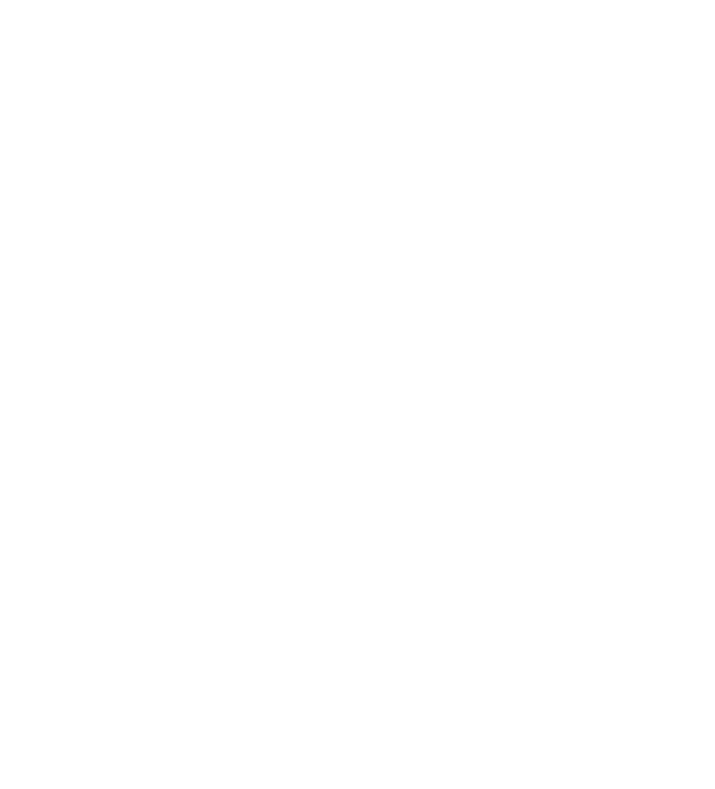
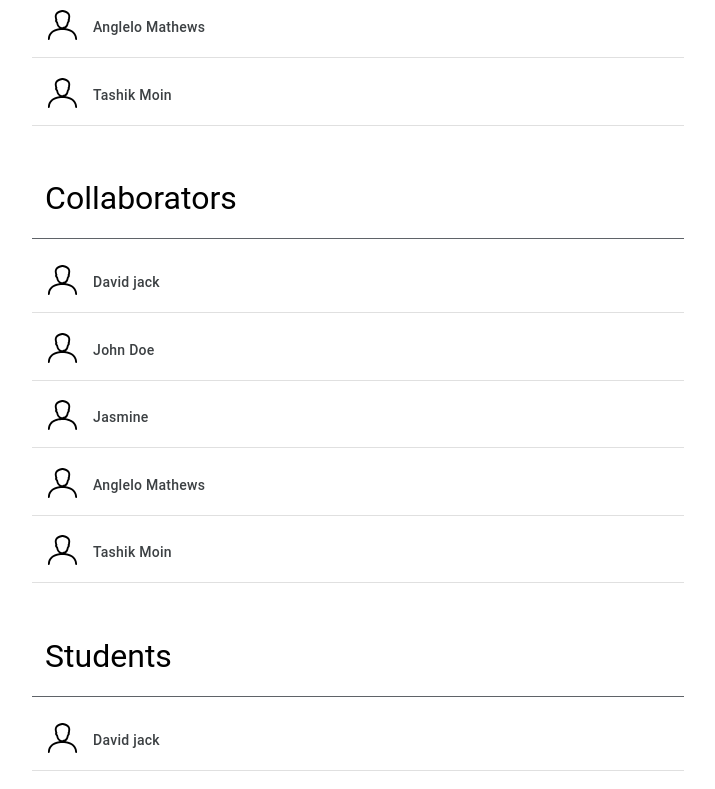
Before and after one commit to Rubix982/CodeClassy, a Next.js app in the folder frontend/: page / in a window 1280 px wide. Shown: the part 340-1129 px from the top of the page, without its empty margins (277-992 px from the left). Before the commit the page ends 808 px from the top, so only its background shows below. Built offline with nearby package versions, Linux system fonts and the light colour scheme.

Commit message:
added member with data mapping

```diff
--- a/frontend/src/components/MembersView/MembersView.js
+++ b/frontend/src/components/MembersView/MembersView.js
@@ -3,6 +3,25 @@
 import Image from 'next/image'
 import ProfileImage from '../../../public/assets/images/profile.svg'
 
+
+var Members =
+[
+    {
+        "name" : "David jack"
+    },
+    {
+        "name" : "John Doe"
+    },
+    {
+        "name" : "Jasmine "
+    },
+    {
+        "name" : "Anglelo Mathews"
+    },
+    {
+        "name" : "Tashik Moin"
+    }
+]
 
 const MembersView= () =>
 {
@@ -13,21 +32,55 @@
                 <div className={MembersViewStyling.teacher}>
 
                     <div className={MembersViewStyling.header}>
-                        <h1> Teachers</h1>
+                        <h1> Teacher </h1>
                     </div>
 
-                    <div className={MembersViewStyling.member}>
-                        <div className={MembersViewStyling.profileimage}>
-                            <Image height={30} width={35} src={ProfileImage} alt='Registration-image'/>
+                    {Members.map((member, i) => {
+                    return (
+                        <div key={i} className={MembersViewStyling.member}>
+                            <div className={MembersViewStyling.profileimage}>
+                                <Image height={30} width={35} src={ProfileImage} alt='Registration-image'/>
+                            </div>
+                            <h4> {member.name} </h4>
                         </div>
-                        <h4> Tashik Moin </h4>
-                    </div>
+                    );})}
+
                 </div>
 
                 <div className={MembersViewStyling.collaborators}>
+
+                    <div className={MembersViewStyling.header}>
+                        <h1> Collaborators</h1>
+                    </div>
+
+                    {Members.map((member, i) => {
+                    return (
+                        <div key={i} className={MembersViewStyling.member}>
+                            <div className={MembersViewStyling.profileimage}>
+                                <Image height={30} width={35} src={ProfileImage} alt='Registration-image'/>
+                            </div>
+                            <h4> {member.name} </h4>
+                        </div>
+                    );})}
+
                 </div>
 
                 <div className={MembersViewStyling.students}>
+
+                    <div className={MembersViewStyling.header}>
+                        <h1> Students </h1>
+                    </div>
+
+                    {Members.map((member, i) => {
+                    return (
+                        <div key={i} className={MembersViewStyling.member}>
+                            <div className={MembersViewStyling.profileimage}>
+                                <Image height={30} width={35} src={ProfileImage} alt='Registration-image'/>
+                            </div>
+                            <h4> {member.name} </h4>
+                        </div>
+                    );})}
+
                 </div>
 
             </div>
--- a/frontend/styles/MembersView/MembersView.module.css
+++ b/frontend/styles/MembersView/MembersView.module.css
@@ -10,8 +10,6 @@
 .content{
     display: flex;
     flex-direction: column;
-    /* background-color: black; */
-    height: 800px;
     width: 52%;
 }
 
@@ -37,6 +35,8 @@
     align-items: center;
     height: 60px;
     border-bottom: 1px solid #e0e0e0;
+    margin: 0;
+    margin-top: 1%;
 }
 
 .member h4 {
```
